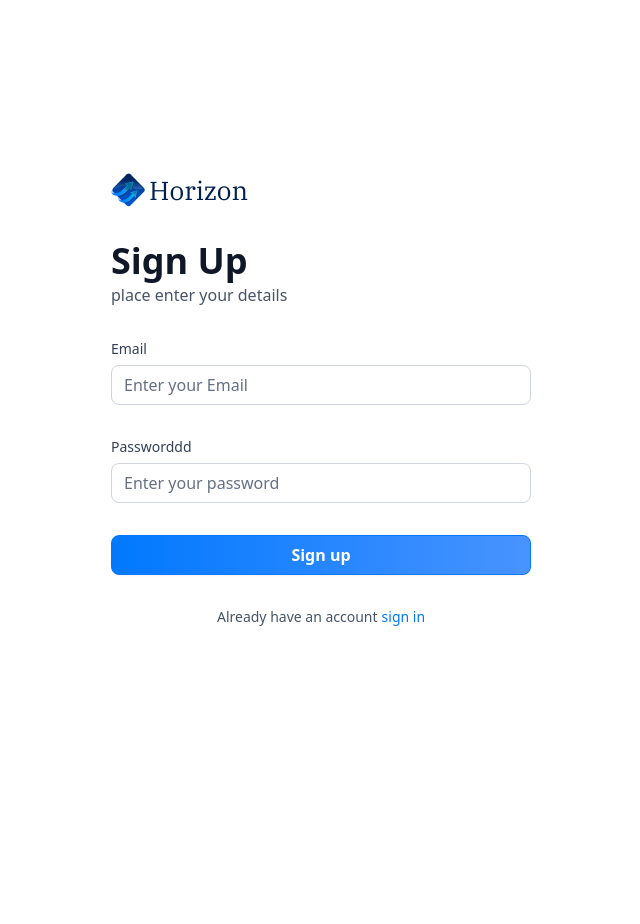
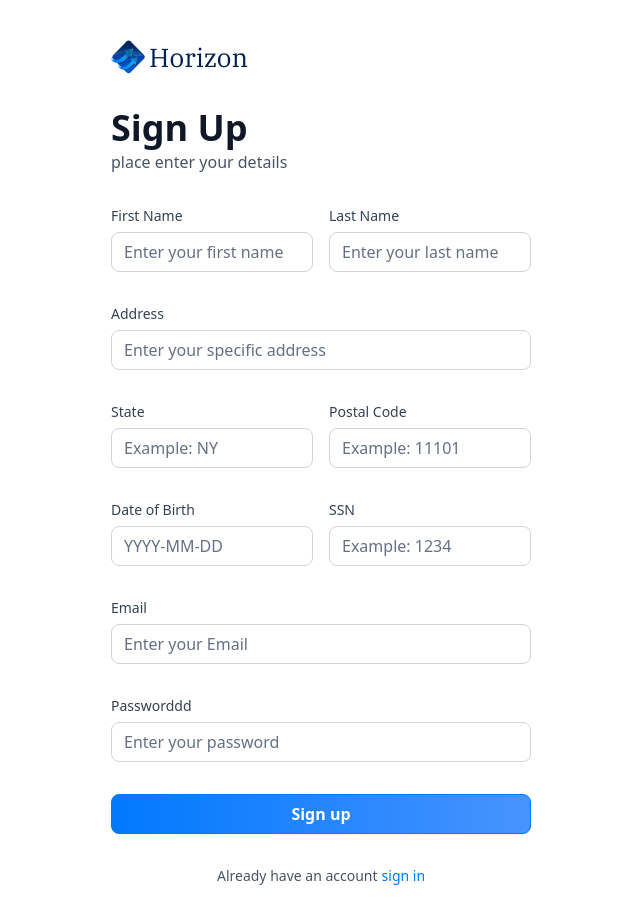
Before and after one commit to Shahriyar001/banking-app, a Next.js app: page /sign-up in a window 1280 px wide. Shown: the whole page, without its empty margins (319-959 px from the left). Before the commit the page ends 800 px from the top, so only its background shows below. Built offline with nearby package versions, Linux system fonts and the light colour scheme.

Commit message:
complete signup page

```diff
--- a/components/AuthForm.tsx
+++ b/components/AuthForm.tsx
@@ -26,9 +26,11 @@
   const [user, setUser] = useState(null);
   const [isLoading, setIsLoading] = useState(false);
 
+  const formSchema = authformSchema(type);
+
   // 1. Define your form.
-  const form = useForm<z.infer<typeof authformSchema>>({
-    resolver: zodResolver(authformSchema),
+  const form = useForm<z.infer<typeof formSchema>>({
+    resolver: zodResolver(formSchema),
     defaultValues: {
       email: "",
       password: "",
@@ -68,6 +70,59 @@
         <>
           <Form {...form}>
             <form onSubmit={form.handleSubmit(onSubmit)} className="space-y-8">
+              {type === "sign-up" && (
+                <>
+                  <div className="flex gap-4">
+                    <CustomInput
+                      form={form.control}
+                      name="firstName"
+                      label="First Name"
+                      placeholder="Enter your first name"
+                    />
+                    <CustomInput
+                      form={form.control}
+                      name="lastName"
+                      label="Last Name"
+                      placeholder="Enter your last name"
+                    />
+                  </div>
+                  <CustomInput
+                    form={form.control}
+                    name="address1"
+                    label="Address"
+                    placeholder="Enter your specific address"
+                  />
+                  <div className="flex gap-4">
+                    <CustomInput
+                      form={form.control}
+                      name="state"
+                      label="State"
+                      placeholder="Example: NY"
+                    />
+                    <CustomInput
+                      form={form.control}
+                      name="postalCOde"
+                      label="Postal Code"
+                      placeholder="Example: 11101"
+                    />
+                  </div>
+                  <div className="flex gap-4">
+                    <CustomInput
+                      form={form.control}
+                      name="dateOfBirth"
+                      label="Date of Birth"
+                      placeholder="YYYY-MM-DD"
+                    />
+                    <CustomInput
+                      form={form.control}
+                      name="ssn"
+                      label="SSN"
+                      placeholder="Example: 1234"
+                    />
+                  </div>
+                </>
+              )}
+
               <CustomInput
                 form={form.control}
                 name="email"
--- a/components/CustomInput.tsx
+++ b/components/CustomInput.tsx
@@ -6,9 +6,11 @@
 import { z } from "zod";
 import { authformSchema } from "@/lib/utils";
 
+const formSchema = authformSchema("sign-up");
+
 interface CustomInput {
-  control: Control<z.infer<typeof authformSchema>>;
-  name: FieldPath<z.infer<typeof authformSchema>>;
+  control: Control<z.infer<typeof formSchema>>;
+  name: FieldPath<z.infer<typeof formSchema>>;
   label: string;
   placeholder: string;
 }
--- a/lib/utils.ts
+++ b/lib/utils.ts
@@ -195,8 +195,20 @@
   return date > twoDaysAgo ? "Processing" : "Success";
 };
 
-export const authformSchema = z.object({
-  email: z.string().email(),
-  password: z.string().min(8),
-  userName: z.string().min(8),
-});
+export const authformSchema = (type: string) =>
+  z.object({
+    // sign up
+    firstName: type === "sign-in" ? z.string().optional() : z.string().min(3),
+    lastName: type === "sign-in" ? z.string().optional() : z.string().min(3),
+    address1: type === "sign-in" ? z.string().optional() : z.string().max(50),
+    state:
+      type === "sign-in" ? z.string().optional() : z.string().min(2).max(2),
+    postalCOde:
+      type === "sign-in" ? z.string().optional() : z.string().min(3).max(6),
+    dateOfBirth: type === "sign-in" ? z.string().optional() : z.string().min(3),
+    ssn: type === "sign-in" ? z.string().optional() : z.string().min(3),
+
+    // both
+    email: z.string().email(),
+    password: z.string().min(8),
+  });
```
